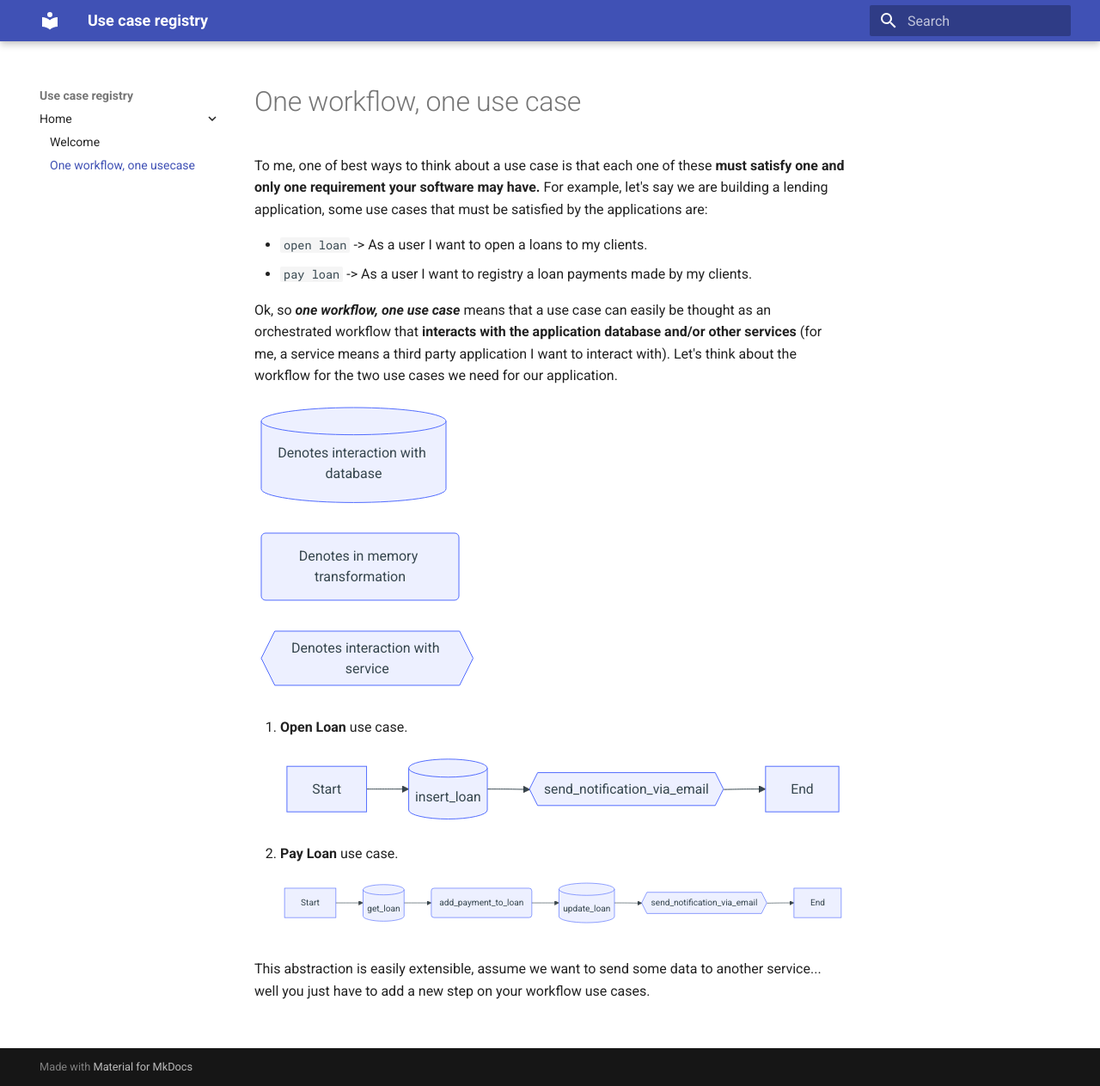
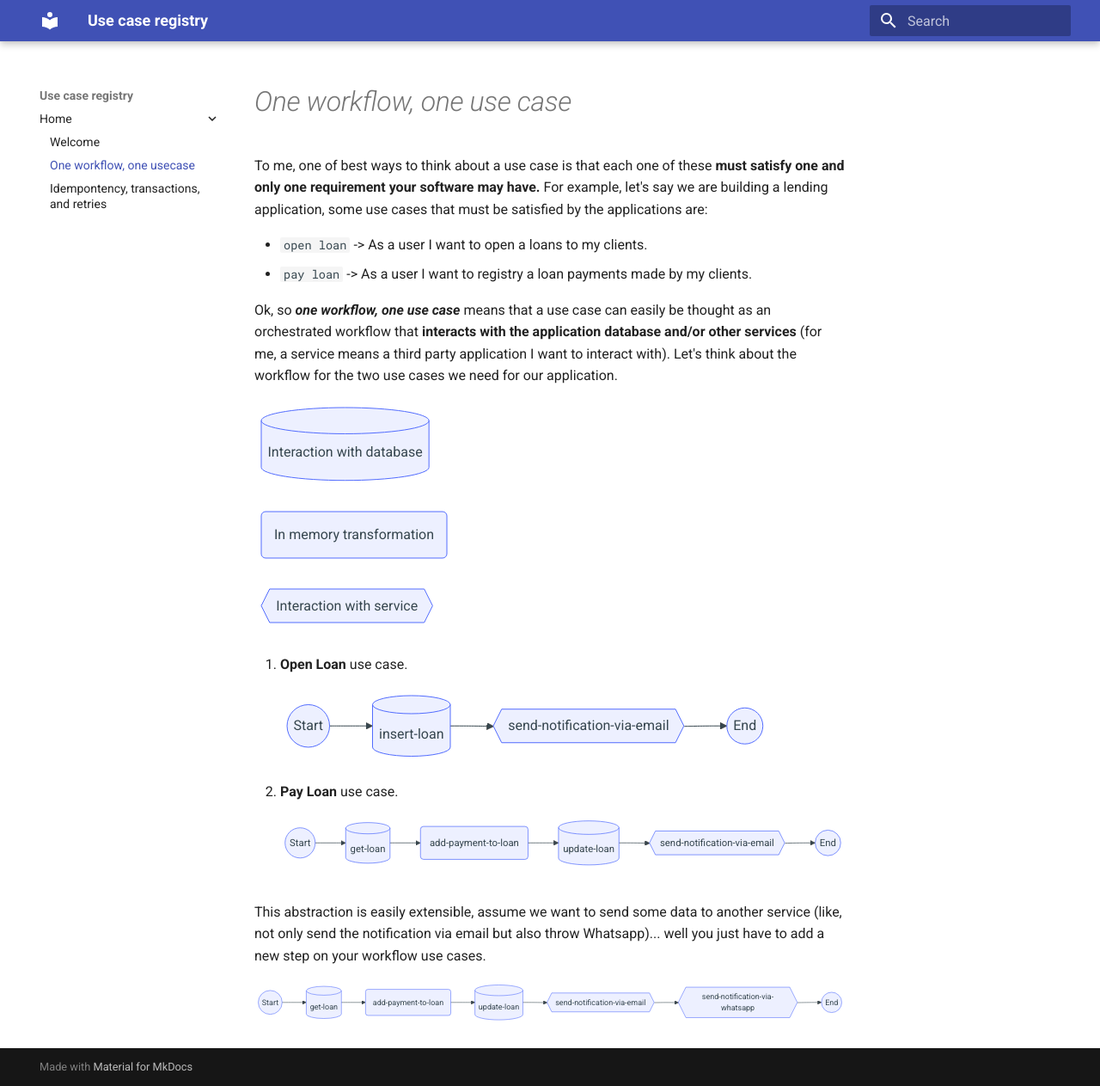
Before and after one commit to Tomperez98/use-case-registry, an MkDocs documentation site: the page built from docs/one-workflow-one-usecase.md, in a window 1280 px wide and 1263 px high. Shown: the whole window at 86% size. Built offline with MkDocs 1.6.1 and Material for MkDocs 9.7.7, drawn with Linux system fonts in a browser that asks for light colours.

Commit message:
Add documentation section

````diff
--- a/docs/one-workflow-one-usecase.md
+++ b/docs/one-workflow-one-usecase.md
@@ -1,4 +1,4 @@
-# One workflow, one use case
+# *One workflow, one use case*
 
 To me, one of best ways to think about a use case is that each one of these **must satisfy one and only one requirement your software may have.** For example, let's say we are building a lending application, some use cases that must be satisfied by the applications are:
 
@@ -10,27 +10,32 @@
 
 ```mermaid
 flowchart
-    id1[(Denotes interaction with database)]
+    id1[(Interaction with database)]
 ```
 ```mermaid
 flowchart
-    id1(Denotes in memory transformation)
+    id1(In memory transformation)
 ```
 ```mermaid
 flowchart
-    id1{{Denotes interaction with service}}
+    id1{{Interaction with service}}
 ```
 
 1. **Open Loan** use case.
 ```mermaid
 flowchart LR
-    Start --> id1[(insert_loan)] --> id2{{send_notification_via_email}} --> End
+    id0((Start)) --> id1[(insert-loan)] --> id2{{send-notification-via-email}} --> id99((End))
 ```
 
 1. **Pay Loan** use case.
 ```mermaid
 flowchart LR
-    Start --> id1[(get_loan)] --> id2(add_payment_to_loan) --> id3[(update_loan)] --> id4{{send_notification_via_email}} --> End
+    id0((Start)) --> id1[(get-loan)] --> id2(add-payment-to-loan) --> id3[(update-loan)] --> id4{{send-notification-via-email}} --> id99((End))
 ```
 
-This abstraction is easily extensible, assume we want to send some data to another service... well you just have to add a new step on your workflow use cases.
+This abstraction is easily extensible, assume we want to send some data to another service (like, not only send the notification via email but also throw Whatsapp)... well you just have to add a new step on your workflow use cases.
+
+```mermaid
+flowchart LR
+    id0((Start)) --> id1[(get-loan)] --> id2(add-payment-to-loan) --> id3[(update-loan)] --> id4{{send-notification-via-email}} --> id5{{send-notification-via-whatsapp}} --> id99((End))
+```
--- a/mkdocs.yml
+++ b/mkdocs.yml
@@ -10,6 +10,7 @@
   - "Home":
     - index.md
     - "One workflow, one usecase": one-workflow-one-usecase.md
+    - "Idempontency, transactions, and retries": idempotency-transactions-retries.md
 
 markdown_extensions:
   - pymdownx.highlight:
````
Also changed, not shown: docs/idempotency-transactions-retries.md (added, +86 -0 lines), docs/index.md (+2 -0 lines).
